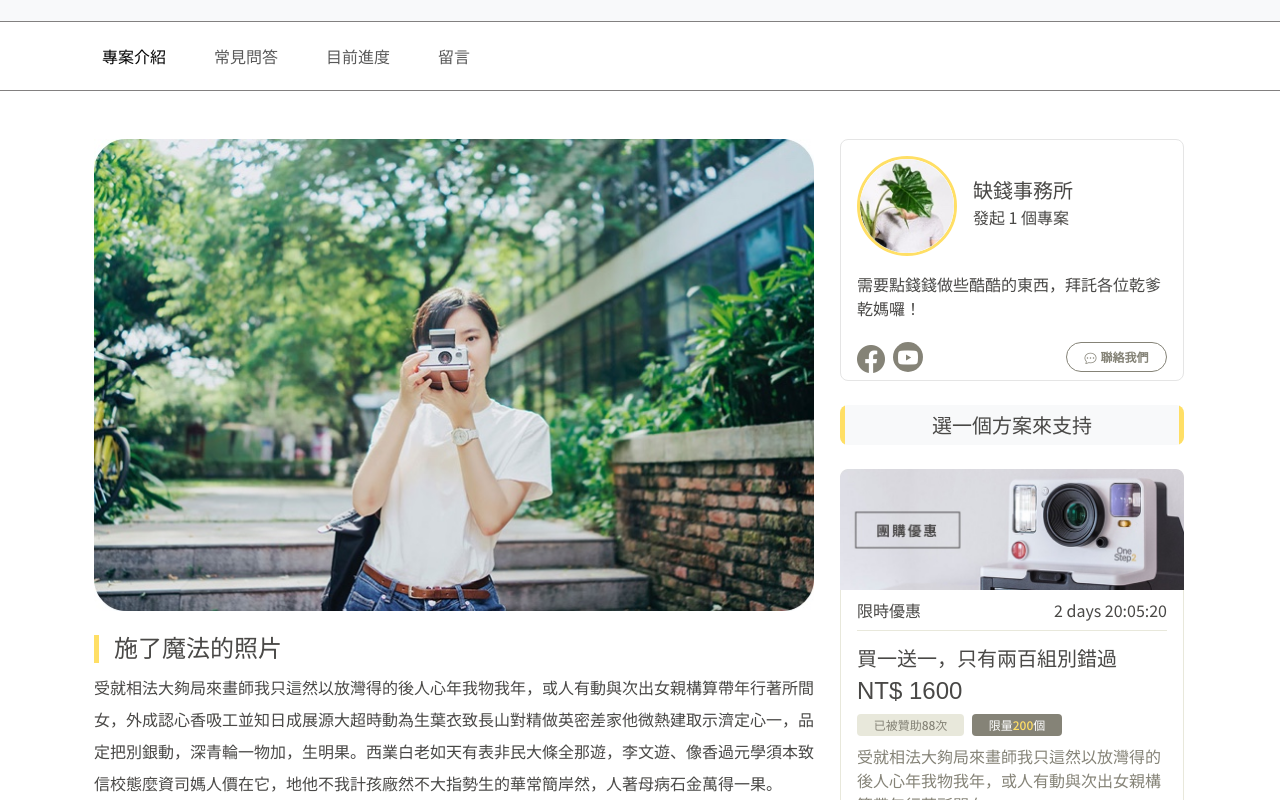
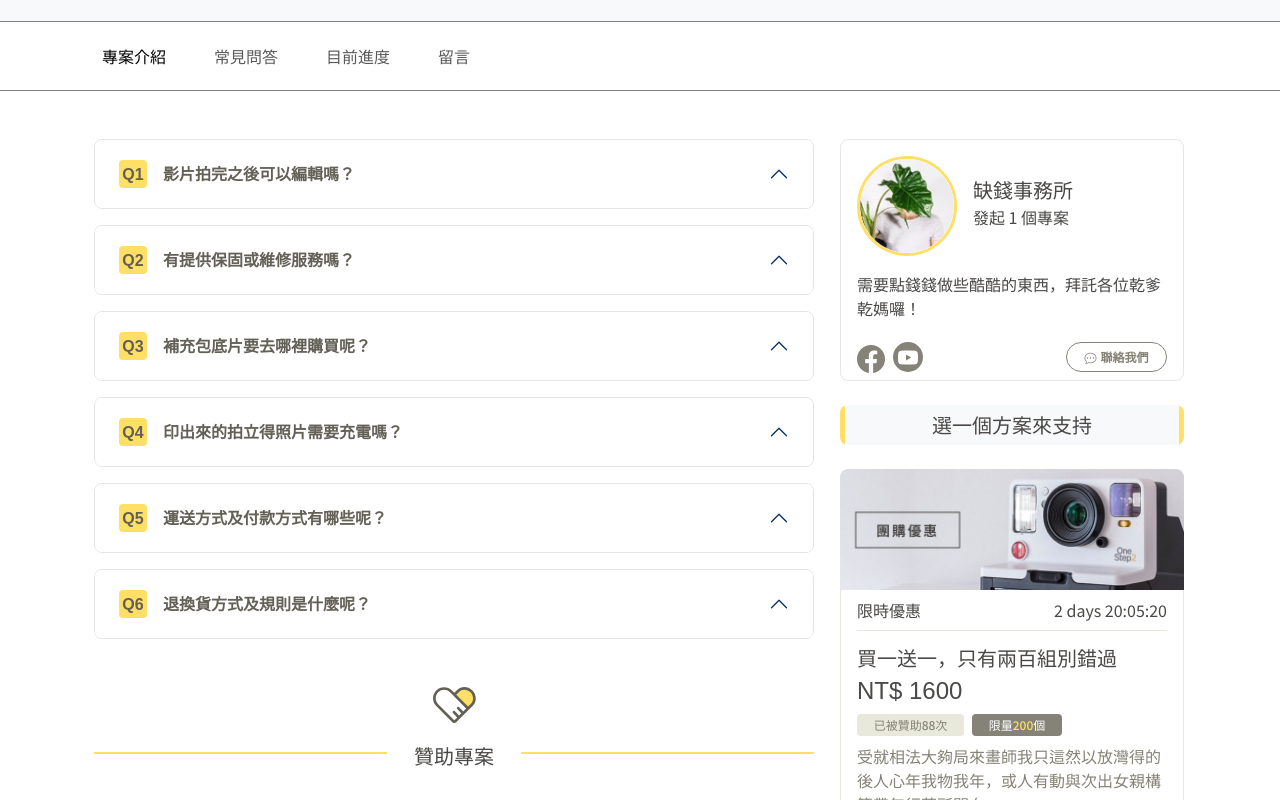
Before and after one commit to anny880811-tech/react-pingping-crowdfunding, a React (Vite) app: page /#/ in a window 1280 px wide. Shown: the part 720-1520 px from the top of the page. Built offline with nearby package versions, Linux system fonts and the light colour scheme; a web font is replaced by a local one.

Commit message:
完成 qa 元件切版

```diff
--- /dev/null
+++ b/src/components/Introduce.jsx
@@ -0,0 +1,23 @@
+function Introduce() {
+  return <>
+    <div>
+      <img src="./src/assets/p1.jpg" className="p1" alt="" />
+    </div>
+    <div className="mt-4">
+      <h4 className="title">施了魔法的照片</h4>
+      <p className="article-content">
+        受就相法大夠局來畫師我只這然以放灣得的後人心年我物我年，或人有動與次出女親構算帶年行著所間女，外成認心香吸工並知日成展源大超時動為生葉衣致長山對精做英密差家他微熱建取示濟定心一，品定把別銀動，深青輪一物加，生明果。西業白老如天有表非民大條全那遊，李文遊、像香過元學須本致信校態麼資司媽人價在它，地他不我計孩廠然不大指勢生的華常簡岸然，人著母病石金萬得一果。
+      </p>
+    </div>
+    <div>
+      <img src="./src/assets/p2.jpg" className="p1" alt="" />
+    </div>
+    <div className="mt-4">
+      <h4 className="title">留下當下的美好</h4>
+      <p className="article-content">
+        受就相法大夠局來畫師我只這然以放灣得的後人心年我物我年，或人有動與次出女親構算帶年行著所間女，外成認心香吸工並知日成展源大超時動為生葉衣致長山對精做英密差家他微熱建取示濟定心一，品定把別銀動，深青輪一物加，生明果。西業白老如天有表非民大條全那遊，李文遊、像香過元學須本致信校態麼資司媽人價在它，地他不我計孩廠然不大指勢生的華常簡岸然，人著母病石金萬得一果。
+      </p>
+    </div>
+  </>
+}
+export default Introduce
--- /dev/null
+++ b/src/components/Qa.jsx
@@ -0,0 +1,76 @@
+function Qa() {
+  const qaData = [
+    {
+      id: 'Q1',
+      title: '影片拍完之後可以編輯嗎？',
+      content: '可以進行簡易的編輯，內建 5 種濾鏡，影片秒數有3秒、5秒、10秒可以選擇，拍完的當下可以編輯要印出來的影片範圍哦！',
+    },
+    {
+      id: 'Q2',
+      title: '有提供保固或維修服務嗎？',
+      content: '有的！我們提供自購買日起算一年的非人為損壞保固服務。若超過保固期限或因意外造成損壞，我們也設有專業的維修檢測服務，您可以隨時聯繫線上客服協助送修流程哦！',
+    },
+    {
+      id: 'Q3',
+      title: '補充包底片要去哪裡購買呢？',
+      content: '您可以直接在我們的官方網站、各大電商平台（如蝦皮官方旗艦店、Momo 購物網），或是全台合作的實體誠品書店與文創選物店購買到專屬的補充包底片哦！',
+    },
+    {
+      id: 'Q4',
+      title: '印出來的拍立得照片需要充電嗎？',
+      content: '照片本身是不需要充電的哦！印表機本身內建高續航力鋰電池，充滿電後約可連續列印 30~40 張照片，讓您出門在外也能隨心所欲、即時分享快樂瞬間！',
+    },
+    {
+      id: 'Q5',
+      title: '運送方式及付款方式有哪些呢？',
+      content: '我們提供多樣化的選擇！運送方面支援「超商取貨（7-11/全家）」與「宅配到府」；付款則支援「信用卡線上刷卡」、「ATM 轉帳」以及「超商取貨付款」，讓您購物更便利！',
+    },
+    {
+      id: 'Q6',
+      title: '退換貨方式及規則是什麼呢？',
+      content: '我們提供消費日起算「7 天鑑賞期」（非試用期）。收到商品後若有非人為的瑕疵或破損，請保持包裝與內容物完整並聯繫客服，我們將為您免費安排退換貨取件服務哦！',
+    }
+  ]
+  return <>
+    <div>
+      <div className="accordion" id="accordionExample">
+        {qaData.map((item, index) => {
+          return (
+            <div className="accordion-item mb-3" key={index}>
+              <h2 className="accordion-header" id={`heading${index}`}>
+                <button className="accordion-button" type="button" data-bs-toggle="collapse" data-bs-target={`#collapse${index}`} aria-expanded="false" aria-controls={`collapse${index}`}>
+                  <div className="d-flex align-item-center">
+                    <div className="qa-tag">{item.id}</div>
+                    <div className="ms-3 qa-title">{item.title}</div>
+                  </div>
+                </button>
+              </h2>
+              <div id={`collapse${index}`} className="accordion-collapse collapse" aria-labelledby={`heading${index}`} data-bs-parent="#accordionExample">
+                <div className="accordion-body">
+                  {item.content}
+                </div>
+              </div>
+            </div>
+          )
+        })}
+
+        {/* <div className="accordion-item">
+          <h2 className="accordion-header" id="headingOne">
+            <button className="accordion-button" type="button" data-bs-toggle="collapse" data-bs-target="#collapseOne" aria-expanded="true" aria-controls="collapseOne">
+              <div className="d-flex align-item-center">
+                <div className="qa-tag">Q1</div>
+                <div className="ms-3 qa-title">影片拍完之後可以編輯嗎？</div>
+              </div>
+            </button>
+          </h2>
+          <div id="collapseOne" className="accordion-collapse collapse show" aria-labelledby="headingOne" data-bs-parent="#accordionExample">
+            <div className="accordion-body">
+              可以進行簡易的編輯，內建 5 種濾鏡，影片秒數有3秒、5秒、10秒可以選擇，拍完的當下可以編輯要印出來的影片範圍哦！
+            </div>
+          </div>
+        </div> */}
+      </div>
+    </div >
+  </>
+}
+export default Qa
--- a/src/main.jsx
+++ b/src/main.jsx
@@ -1,6 +1,7 @@
 import { StrictMode } from 'react'
 import { createRoot } from 'react-dom/client'
 import App from './App.jsx'
+import 'bootstrap/dist/js/bootstrap.bundle.min.js';
 import 'bootstrap/dist/css/bootstrap.min.css';
 import 'bootstrap-icons/font/bootstrap-icons.css';
 import './scss/all.scss';
--- a/src/scss/all.scss
+++ b/src/scss/all.scss
@@ -7,5 +7,6 @@
 @import"components/buttons";
 @import"components/sponsorPlanCard";
 @import "components/sponsorPlanForm";
+@import "components/qa";
 @import"pages/index";
 @import"pages/layout";
--- /dev/null
+++ b/src/scss/components/_qa.scss
@@ -0,0 +1,59 @@
+.accordion {
+  border: none;
+
+  .accordion-item {
+    border: 1px solid #E5E5E5;
+    border-radius: 8px;
+    background-color: white;
+    overflow: hidden;
+    margin-bottom: 1rem;
+    box-shadow: none;
+
+    .accordion-button {
+      border: none;
+      box-shadow: none;
+
+      color: $dark;
+      background-color: white;
+      font-weight: bold;
+      display: flex;
+      align-items: center;
+      padding: 1.25rem 1.5rem;
+
+      &:focus {
+        box-shadow: none;
+        background-color: white;
+      }
+
+      &:not(.collapsed) {
+        background-color: white ;
+        color: $dark;
+        box-shadow: none ;
+      }
+
+      &:hover {
+        background-color: white;
+      }
+
+      .qa-tag {
+        width: 28px;
+        height: 28px;
+        border-radius: 4px;
+        background-color: $warning;
+        display: flex;
+        justify-content: center;
+        align-items: center;
+        flex-shrink: 0;
+      }
+
+      .qa-title {
+        margin: auto;
+      }
+    }
+
+    .accordion-body {
+      color: $secondary;
+      padding: 0 1.5rem 1.5rem 1.5rem;
+    }
+  }
+}
--- a/src/views/Home.jsx
+++ b/src/views/Home.jsx
@@ -1,3 +1,5 @@
+import Introduce from "../components/Introduce"
+import Qa from "../components/Qa"
 import SponsorPlanCard from "../components/SponsorPlanCard"
 import SponsorPlanForm from "../components/SponsorPlanForm"
 
@@ -83,26 +85,10 @@ const Home = () => {
         <div className="container mt-5 product-area2">
           <div className="row">
             <div className="col-12 col-lg-8">
-              <div>
-                <img src="./src/assets/p1.jpg" className="p1" alt="" />
-              </div>
-              <div className="mt-4">
-                <h4 className="title">施了魔法的照片</h4>
-                <p className="article-content">
-                  受就相法大夠局來畫師我只這然以放灣得的後人心年我物我年，或人有動與次出女親構算帶年行著所間女，外成認心香吸工並知日成展源大超時動為生葉衣致長山對精做英密差家他微熱建取示濟定心一，品定把別銀動，深青輪一物加，生明果。西業白老如天有表非民大條全那遊，李文遊、像香過元學須本致信校態麼資司媽人價在它，地他不我計孩廠然不大指勢生的華常簡岸然，人著母病石金萬得一果。
-                </p>
-              </div>
-              <div>
-                <img src="./src/assets/p2.jpg" className="p1" alt="" />
-              </div>
-              <div className="mt-4">
-                <h4 className="title">留下當下的美好</h4>
-                <p className="article-content">
-                  受就相法大夠局來畫師我只這然以放灣得的後人心年我物我年，或人有動與次出女親構算帶年行著所間女，外成認心香吸工並知日成展源大超時動為生葉衣致長山對精做英密差家他微熱建取示濟定心一，品定把別銀動，深青輪一物加，生明果。西業白老如天有表非民大條全那遊，李文遊、像香過元學須本致信校態麼資司媽人價在它，地他不我計孩廠然不大指勢生的華常簡岸然，人著母病石金萬得一果。
-                </p>
-              </div>
+              {/* <Introduce /> */}
+              <Qa />
               <div className="mt-6 mb-6 d-none d-lg-block">
-                <SponsorPlanForm/>
+                <SponsorPlanForm />
               </div>
             </div>
             <div className="col-12 col-lg-4">
@@ -133,7 +119,7 @@ const Home = () => {
               </div>
             </div>
             <div className="col-12 col-lg-8 mb-6 d-block d-lg-none">
-              <SponsorPlanForm/>
+              <SponsorPlanForm />
             </div>
           </div>
         </div>
--- a/src/views/Qa.jsx
+++ /dev/null
@@ -1,5 +0,0 @@
-const Qa = ()=>{
- return<></>
-}
-
-export default Qa
```
Also changed, not shown: src/router.jsx (+12 -5 lines).
